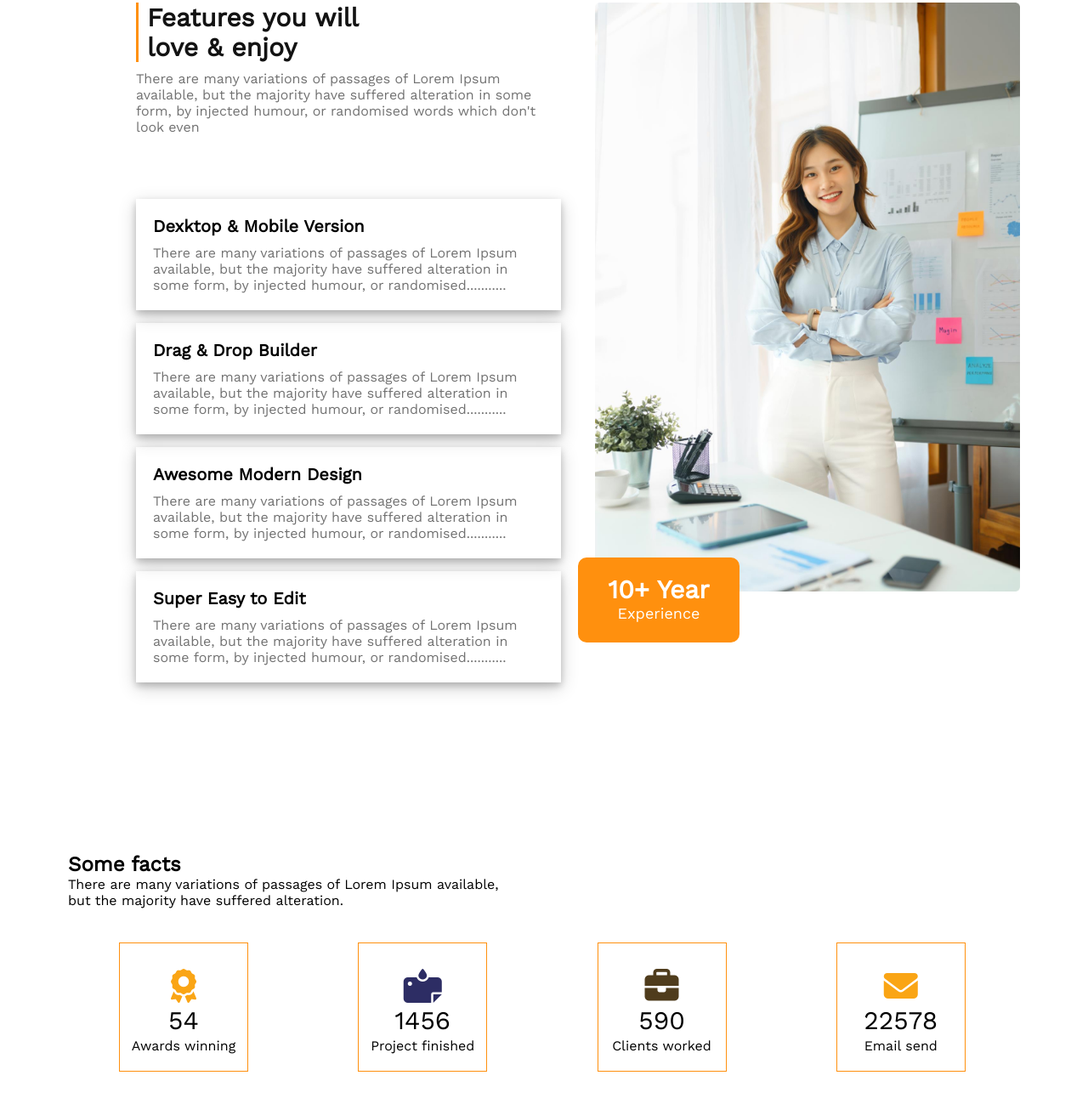
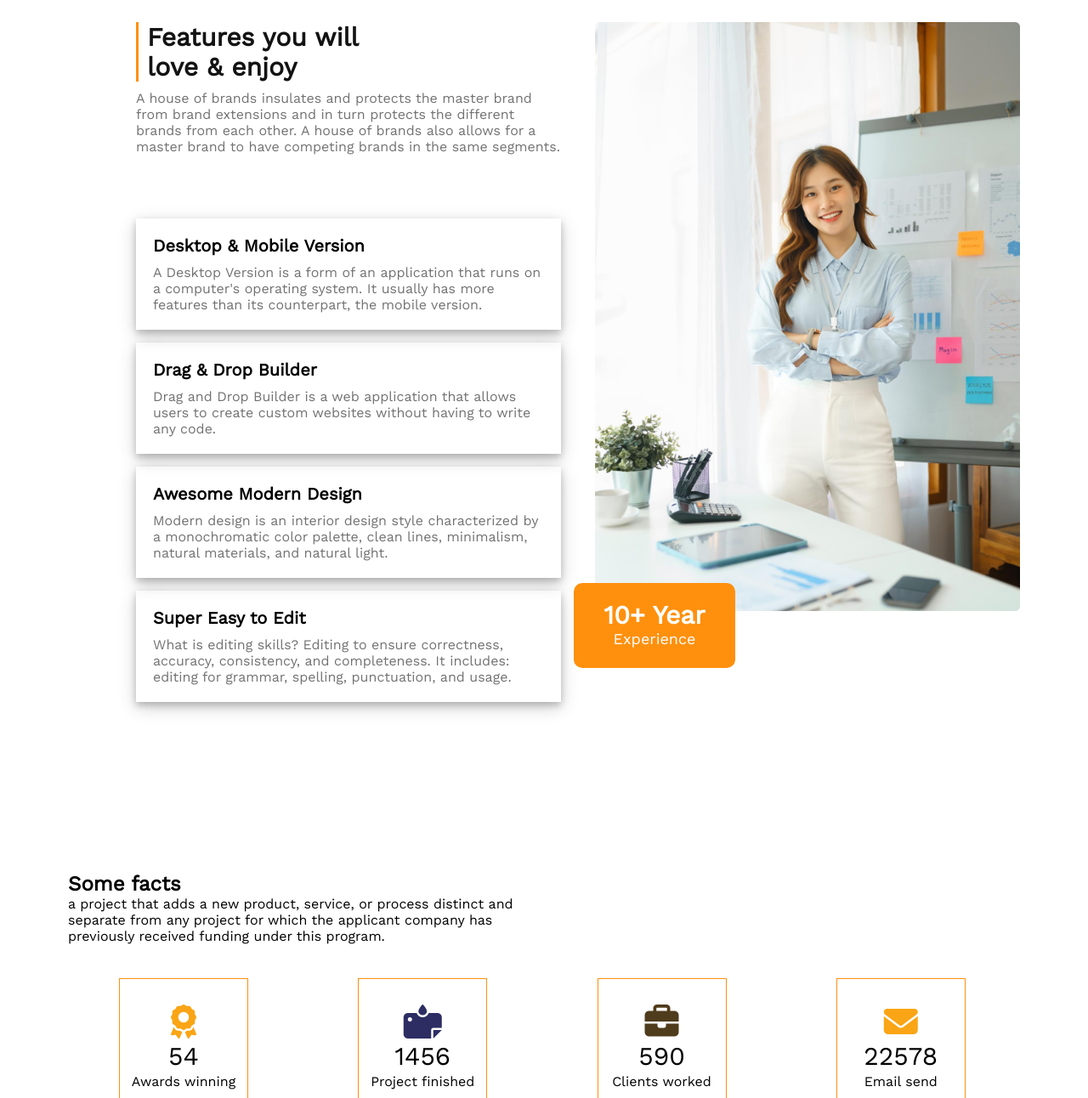
Before and after one commit to TanvirHossain43/Assignment-02, a plain HTML site: page index.html in a window 1280 px wide. Shown: the part 1508-2800 px from the top of the page at 85% size. Drawn offline with nearby package versions, Linux system fonts and the light colour scheme.

Commit message:
all styles and responsive added

```diff
--- a/index.html
+++ b/index.html
@@ -6,17 +6,20 @@
     <meta http-equiv="X-UA-Compatible" content="IE=edge">
     <meta name="viewport" content="width=device-width, initial-scale=1.0">
     <title>Assignment-02</title>
+
     <!-- font styles -->
     <link rel="preconnect" href="https://fonts.googleapis.com">
     <link rel="preconnect" href="https://fonts.gstatic.com" crossorigin>
     <link href="https://fonts.googleapis.com/css2?family=Work+Sans&display=swap" rel="stylesheet">
     <!-- font styles -->
+
     <!-- icon -->
     <script src="https://kit.fontawesome.com/325a68c297.js" crossorigin="anonymous"></script>
     <!-- icon -->
 
-
+    <!-- css link file -->
     <link rel="stylesheet" href="styles/style.css">
+    <!-- css link file -->
 </head>
 
 <body>
@@ -39,8 +42,9 @@
             <div class="banner-info">
                 <h1>Brand New <br>
                     Group of Architects</h1>
-                <p>There are many variations of passages of Lorem Ipsum available, but the majority have suffered
-                    alteration in some form, by injected humour, or randomised words which don't look even</p>
+                <p>Brand Architecture is a system that organizes brands, products, and services to help customers access
+                    and relate to a brand. It helps structure a brand portfolio so that customers can easily tell which
+                    brands are affiliated and at what level.</p>
             </div>
             <div class="explore-btn">
                 <button class="primary-btn">Explore More</button>
@@ -66,8 +70,8 @@
             </div>
             <div class="quick-list-part">
                 <h1><span id="quick-style">Quick list</span> of Our <br> <span id="feature">Features</span></h1>
-                <p>There are many variations of passages of Lorem Ipsum available, but the majority have suffered
-                    alteration in some form, by injected humour, or randomised words which don't look even</p>
+                <p>A branded house offers a very logical path to brand extensions and new brands. In a branded house,
+                    the master brand is always present and is easily linked to and leveraged by its extensions.</p>
                 <button class="primary-btn">Explore More</button>
             </div>
         </section>
@@ -79,29 +83,31 @@
 
                 <div class="feature-details">
                     <h1 class="feature-title">Features you will <br> love & enjoy</h1>
-                    <p>There are many variations of passages of Lorem Ipsum available, but the majority have suffered
-                        alteration in some form, by injected humour, or randomised words which don't look even</p>
+                    <p>A house of brands insulates and protects the master brand from brand extensions and in turn
+                        protects the different brands from each other. A house of brands also allows for a master brand
+                        to have competing brands in the same segments.</p>
                 </div>
                 <div class="feature-info">
-                    <h3>Dexktop & Mobile Version</h3>
-                    <p>There are many variations of passages of Lorem Ipsum available, but the majority have suffered
-                        alteration in some form, by injected humour, or randomised...........
+                    <h3>Desktop & Mobile Version</h3>
+                    <p>A Desktop Version is a form of an application that runs on a computer's operating system. It
+                        usually has more features than its counterpart, the mobile version.
                     </p>
                 </div>
                 <div class="feature-info">
                     <h3>Drag & Drop Builder</h3>
-                    <p>There are many variations of passages of Lorem Ipsum available, but the majority have suffered
-                        alteration in some form, by injected humour, or randomised...........</p>
+                    <p>Drag and Drop Builder is a web application that allows users to create custom websites without
+                        having to write any code. </p>
                 </div>
                 <div class="feature-info">
                     <h3>Awesome Modern Design</h3>
-                    <p>There are many variations of passages of Lorem Ipsum available, but the majority have suffered
-                        alteration in some form, by injected humour, or randomised...........</p>
+                    <p>Modern design is an interior design style characterized by a monochromatic color palette, clean
+                        lines, minimalism, natural materials, and natural light.</p>
                 </div>
                 <div class="feature-info">
                     <h3>Super Easy to Edit</h3>
-                    <p>There are many variations of passages of Lorem Ipsum available, but the majority have suffered
-                        alteration in some form, by injected humour, or randomised...........</p>
+                    <p>What is editing skills?
+                        Editing to ensure correctness, accuracy, consistency, and completeness. It includes: editing for
+                        grammar, spelling, punctuation, and usage.</p>
                 </div>
 
             </div>
@@ -120,8 +126,8 @@
         <section class="fact-section">
             <div class="fact-description">
                 <h1>Some facts</h1>
-                <p>There are many variations of passages of Lorem Ipsum available, <br> but the majority have suffered
-                    alteration.</p>
+                <p>a project that adds a new product, service, or process distinct and <br> separate from any project
+                    for which the applicant company has <br> previously received funding under this program.</p>
             </div>
             <div class="fact-items">
                 <div class="fact-item">
@@ -154,8 +160,7 @@
         <section class="sponspors-section">
             <div class="sponspors-description">
                 <h1>Our Sponspors</h1>
-                <p>There are many variations of passages of Lorem Ipsum available, but the majority have suffered
-                    alteration.</p>
+                <p>Sponsors are corporate entities that provide support within the financial services industry.</p>
             </div>
             <div class="sponspors">
                 <div>
@@ -204,9 +209,8 @@
                 </div>
             </div>
         </section>
+    </main>
 
-
-    </main>
     <footer>
         <p>All rights reserved copyright@2023 startup landing page design</p>
     </footer>
--- a/styles/style.css
+++ b/styles/style.css
@@ -3,7 +3,10 @@
     padding: 0;
 }
 
-/* some common styles */
+/* ----------------------
+some common styles
+------------------------*/
+
 body {
     font-family: 'Work Sans', sans-serif;
 }
@@ -12,7 +15,9 @@ body {
     background-color: rgba(255, 144, 14, 0.1);
 }
 
-/* header styles */
+/*-------------------
+header styles
+-------------------- */
 
 .header-section {
     display: flex;
@@ -45,7 +50,9 @@ body {
 
 }
 
-/* banner styles */
+/*-----------------------
+    banner styles
+ -------------------- --*/
 
 .banner-info {
     width: 900px;
@@ -96,7 +103,9 @@ body {
     height: 100%;
 }
 
-/* team section styles */
+/*------------------------
+ team section styles
+ -------------------------*/
 
 
 .team-section {
@@ -129,11 +138,6 @@ body {
     height: 100%;
 }
 
-.quick-list-part {
-    /* width: 500px; */
-
-}
-
 .quick-list-part h1 {
     font-size: 30px;
     color: #131313;
@@ -158,16 +162,17 @@ body {
     color: #727272;
 }
 
-/* Feature section styles */
+/* ----------------------------
+     Feature section styles
+--------------------------- */
+
+
 .feature-section {
     display: grid;
     grid-template-columns: repeat(2, 1fr);
     column-gap: 40px;
     padding: 100px 160px;
-    /* height: 100vh; */
     margin-bottom: 10px;
-
-
 }
 
 .feature-container {
@@ -225,8 +230,8 @@ body {
     height: 60px;
     z-index: 2;
     position: absolute;
-    left: -20px;
-    top: 653px;
+    left: -25px;
+    top: 660px;
     text-align: center;
     border-radius: 10px;
     color: #FFFFFF;
@@ -244,7 +249,10 @@ body {
     font-weight: 500;
 }
 
-/* some facts item styles */
+/*-----------------------------
+ some facts item styles
+ ------------------------------*/
+
 .fact-section {
     margin-top: 100px;
 }
@@ -268,6 +276,7 @@ body {
     width: 150px;
     height: 150px;
     text-align: center;
+
 }
 
 .fact-item p {
@@ -285,11 +294,13 @@ body {
 }
 
 .fact-item:hover {
-    transform: rotate(3);
-    transition: all 0.3;
+    transform: scale(1.5);
+    transition: 0.5;
 }
 
-/* sponspors section styles */
+/* -----------------------------
+sponspors section styles
+------------------------------ */
 
 .sponspors-section {
     padding: 40px;
@@ -325,7 +336,10 @@ body {
     width: 60%;
 }
 
-/* contact section */
+/* ----------------------
+contact section
+--------------------- */
+
 .contact-section {
     display: grid;
     grid-template-columns: repeat(2, 1fr);
@@ -356,7 +370,9 @@ textarea {
     width: 300px;
 }
 
-/* footer styles */
+/*-------------------
+ footer styles
+ ----------------------*/
 footer {
 
     text-align: center;
@@ -371,15 +387,9 @@ footer p {
 }
 
 
-
-
-
-
-
-
-
-
-/* Responsive styles */
+/*------------------------------
+         Responsive styles
+---------------------------------- */
 
 @media screen and (max-width:576px) {
     .header-section {
@@ -471,9 +481,6 @@ footer p {
         width: 0;
         margin: 20px 0;
         row-gap: 10px;
-
-
-
     }
 
     .fact-item {
@@ -488,14 +495,22 @@ footer p {
     .sponspors-description {
         width: 350px;
     }
-    .sponspors{
-        grid-template-columns: repeat(1,1fr);
+
+    .sponspors {
+        grid-template-columns: repeat(1, 1fr);
         row-gap: 10px;
     }
-    .contact-section{
-        grid-template-columns: repeat(1,1fr);
+
+    .contact-section {
+        grid-template-columns: repeat(1, 1fr);
         width: auto;
         padding: 20px 10px;
 
     }
+
+    footer p {
+        padding-top: 0px;
+        font-size: 14px;
+    }
+
 }
```
